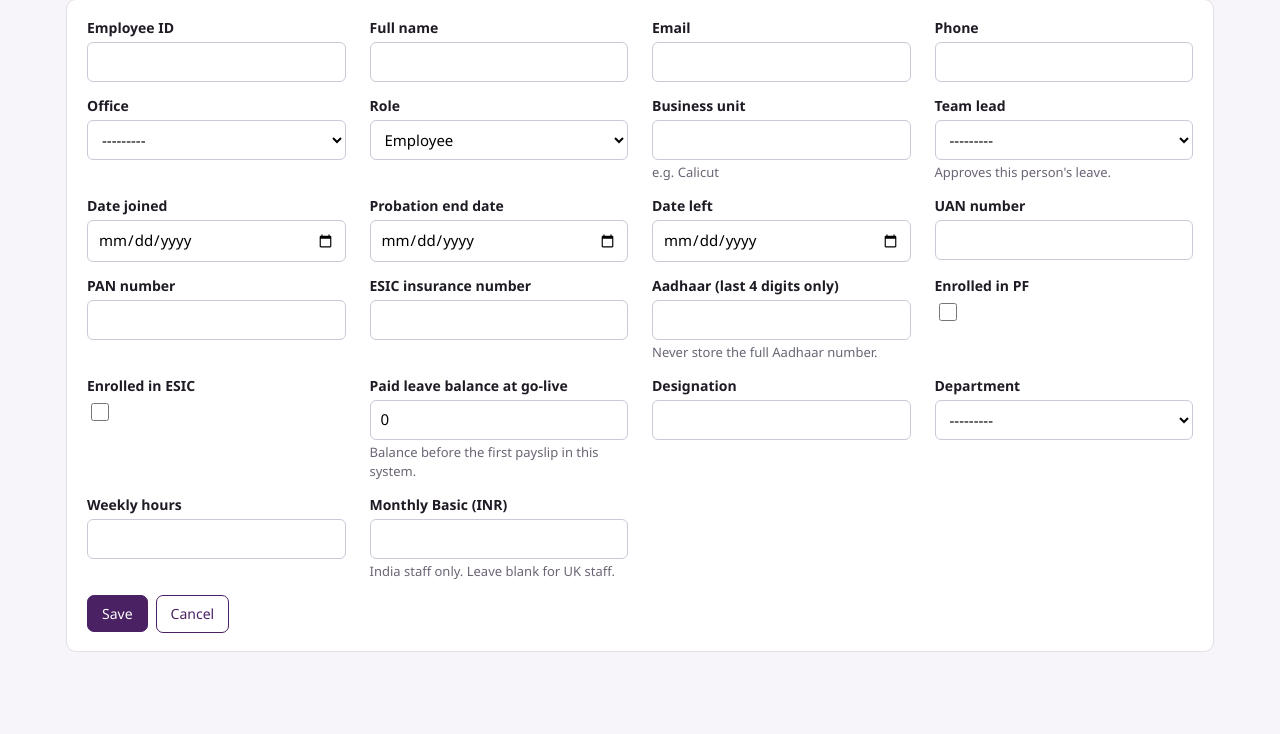
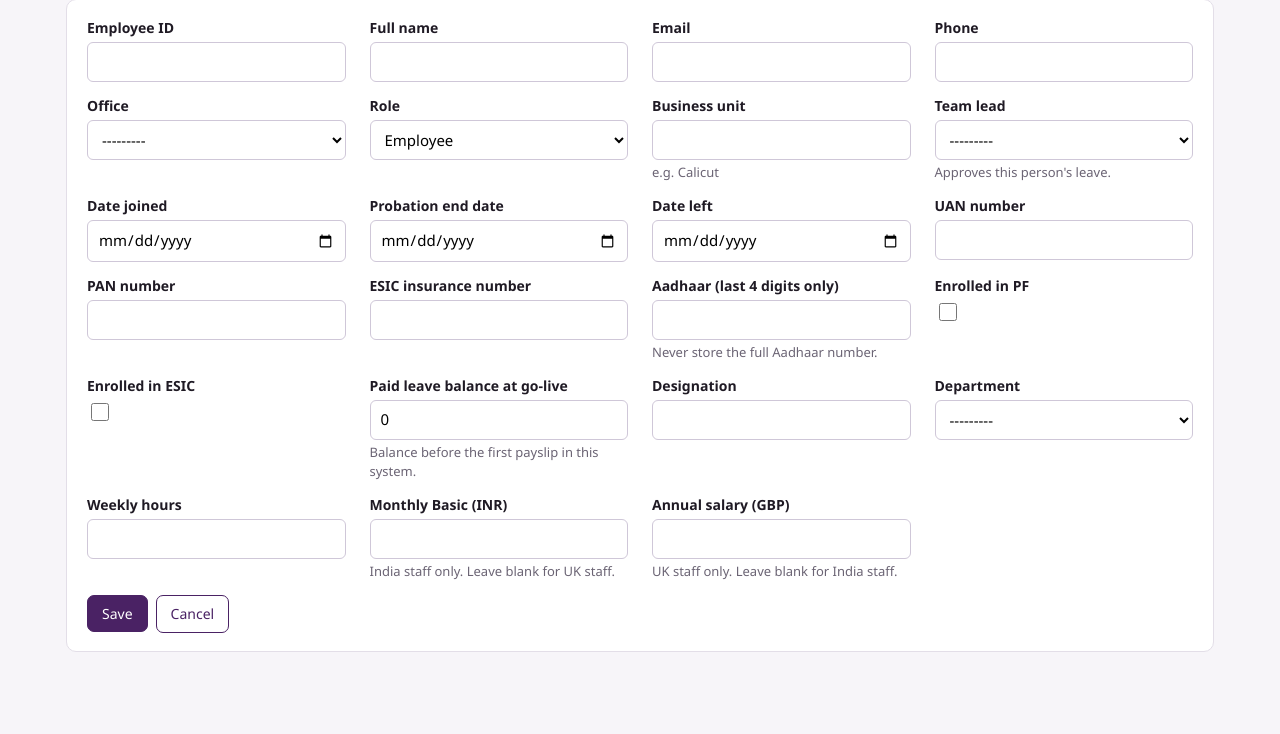
Before and after one commit to ariaann007/Tribe, a Django app: page /employees/new/ in a window 1280 px wide. Shown: the part 136-870 px from the top of the page. Run offline with Django 5.2, Linux system fonts and the light colour scheme; the visitor is signed in with stand-in values (Sample User, id 1); data that the repository does not hold is empty.

Commit message:
Record UK annual salaries in GBP
UK staff now have an Annual salary (GBP) on Record pay / role change,
with changes and % rises in employment history, a salary card on their
page and a UK salaries by department card on the dashboard. Admins only;
no UK payroll. India records reject GBP and UK records reject INR Basic.

Co-Authored-By: Claude Opus 5.5 <noreply@anthropic.com>

```diff
--- a/hr/admin.py
+++ b/hr/admin.py
@@ -33,7 +33,7 @@ class EmployeeAdmin(admin.ModelAdmin):
 
 @admin.register(EmploymentRecord)
 class EmploymentRecordAdmin(ReadOnlyAdmin):
-    list_display = ["employee", "effective_from", "designation", "basic_monthly", "reason"]
+    list_display = ["employee", "effective_from", "designation", "basic_monthly", "annual_salary_gbp", "reason"]
 
 
 @admin.register(LeaveRequest)
--- a/hr/forms.py
+++ b/hr/forms.py
@@ -32,6 +32,10 @@ class NewEmployeeForm(EmployeeForm):
         label="Monthly Basic (INR)", max_digits=12, decimal_places=2, required=False,
         help_text="India staff only. Leave blank for UK staff.",
     )
+    annual_salary_gbp = forms.DecimalField(
+        label="Annual salary (GBP)", max_digits=12, decimal_places=2, required=False,
+        help_text="UK staff only. Leave blank for India staff.",
+    )
 
     def clean(self):
         data = super().clean()
@@ -39,7 +43,9 @@ class NewEmployeeForm(EmployeeForm):
         if office == Office.INDIA and data.get("basic_monthly") is None:
             self.add_error("basic_monthly", "Basic salary is required for India staff.")
         if office == Office.UK and data.get("basic_monthly") is not None:
-            self.add_error("basic_monthly", "UK salaries are not stored in this system.")
+            self.add_error("basic_monthly", "UK staff have an annual GBP salary instead.")
+        if office == Office.INDIA and data.get("annual_salary_gbp") is not None:
+            self.add_error("annual_salary_gbp", "India staff are paid a monthly INR Basic instead.")
         dept = data.get("department")
         if dept and office and dept.office != office:
             self.add_error("department", "Department belongs to a different office.")
@@ -55,7 +61,10 @@ class DepartmentForm(forms.ModelForm):
 class EmploymentRecordForm(forms.ModelForm):
     class Meta:
         model = EmploymentRecord
-        fields = ["effective_from", "designation", "department", "weekly_hours", "basic_monthly", "reason"]
+        fields = [
+            "effective_from", "designation", "department", "weekly_hours", "basic_monthly", "annual_salary_gbp",
+            "reason",
+        ]
         widgets = {"effective_from": DATE}
 
 
--- a/hr/models.py
+++ b/hr/models.py
@@ -118,6 +118,10 @@ class Employee(models.Model):
         record = self.record_on(timezone.localdate())
         return record.department if record else self.department
 
+    def current_annual_salary_gbp(self):
+        record = self.record_on(timezone.localdate())
+        return record.annual_salary_gbp if record else None
+
     def current_basic(self):
         return self.basic_on(timezone.localdate())
 
@@ -145,7 +149,11 @@ class EmploymentRecord(models.Model):
     weekly_hours = models.DecimalField(max_digits=4, decimal_places=1, null=True, blank=True)
     basic_monthly = models.DecimalField(
         "Monthly Basic (INR)", max_digits=12, decimal_places=2, null=True, blank=True,
-        help_text="India staff only. UK salaries are not stored in this system.",
+        help_text="India staff only.",
+    )
+    annual_salary_gbp = models.DecimalField(
+        "Annual salary (GBP)", max_digits=12, decimal_places=2, null=True, blank=True,
+        help_text="UK staff only. Visible to admins only.",
     )
     reason = models.CharField(max_length=200, blank=True, help_text="e.g. Joined, Promotion, Annual increment")
     created_by = models.ForeignKey(settings.AUTH_USER_MODEL, null=True, on_delete=models.SET_NULL)
@@ -161,9 +169,20 @@ class EmploymentRecord(models.Model):
         if self.employee_id is None:
             return
         if self.employee.office == Office.UK and self.basic_monthly is not None:
-            raise ValidationError({"basic_monthly": "UK salaries are not stored in this system."})
+            raise ValidationError({"basic_monthly": "UK staff have an annual GBP salary, not an INR Basic."})
         if self.employee.office == Office.INDIA and self.basic_monthly is None:
             raise ValidationError({"basic_monthly": "Basic salary is required for India staff."})
+        if self.employee.office == Office.INDIA and self.annual_salary_gbp is not None:
+            raise ValidationError({"annual_salary_gbp": "India staff are paid a monthly INR Basic."})
+
+    @property
+    def salary(self):
+        """(amount, currency) for whichever salary applies to this office."""
+        if self.basic_monthly is not None:
+            return self.basic_monthly, "INR"
+        if self.annual_salary_gbp is not None:
+            return self.annual_salary_gbp, "GBP"
+        return None, None
 
 
 class LeaveRequest(models.Model):
--- a/hr/templatetags/hr_extras.py
+++ b/hr/templatetags/hr_extras.py
@@ -31,6 +31,25 @@ def inr(value, decimals=2):
 
 
 @register.filter
+def gbp(value, decimals=0):
+    """Format a number with standard grouping: 35,000"""
+    if value is None or value == "":
+        return "—"
+    try:
+        return f"{Decimal(value):,.{int(decimals)}f}"
+    except (InvalidOperation, TypeError, ValueError):
+        return value
+
+
+@register.filter
+def money(value, currency):
+    """₹2,90,750 for INR, £35,000 for GBP."""
+    if value is None:
+        return "—"
+    return f"£{gbp(value)}" if currency == "GBP" else f"₹{inr(value, 0)}"
+
+
+@register.filter
 def days(value):
     """1.0 -> 1, 1.5 -> 1.5"""
     if value is None:
--- a/hr/views.py
+++ b/hr/views.py
@@ -46,11 +46,14 @@ def home(request):
 def dashboard(request):
     today = timezone.localdate()
     rows, totals = services.current_cost_summary(today)
+    uk_rows, uk_totals = services.uk_salary_summary(today)
     runs = list(PayrollRun.objects.all()[:12])
     history = [(run, services.run_totals(run)) for run in runs]
     active = Employee.objects.exclude(date_left__lt=today)
     return render(request, "hr/dashboard.html", {
         "dept_rows": rows,
+        "uk_rows": uk_rows,
+        "uk_totals": uk_totals,
         "totals": totals,
         "history": history,
         "anniversaries": services.upcoming_anniversaries(30, today),
@@ -104,6 +107,8 @@ def employee_detail(request, pk):
         ctx["balance"] = services.leave_balance(e)
         ctx["advance_outstanding"] = services.advance_outstanding(e)
         ctx["current_basic"] = e.current_basic()
+    else:
+        ctx["current_salary_gbp"] = e.current_annual_salary_gbp()
     return render(request, "hr/employee_detail.html", ctx)
 
 
@@ -120,6 +125,7 @@ def employee_new(request):
         EmploymentRecord.objects.create(
             employee=e, effective_from=e.date_joined, designation=e.designation, department=e.department,
             weekly_hours=form.cleaned_data["weekly_hours"], basic_monthly=form.cleaned_data["basic_monthly"],
+            annual_salary_gbp=form.cleaned_data["annual_salary_gbp"],
             reason="Joined", created_by=request.user,
         )
         audit(request.user, "employee.created", e)
@@ -200,8 +206,7 @@ def _sync_current_role(e):
 def _record_form(request, e, instance, initial=None):
     form = EmploymentRecordForm(request.POST or None, instance=instance, initial=initial or {})
     form.fields["department"].queryset = Department.objects.filter(office=e.office)
-    if e.office == Office.UK:
-        del form.fields["basic_monthly"]
+    del form.fields["basic_monthly" if e.office == Office.UK else "annual_salary_gbp"]
     return form
 
 
@@ -215,6 +220,7 @@ def employment_change_new(request, pk):
         initial = {
             "designation": current.designation, "department": current.department,
             "weekly_hours": current.weekly_hours, "basic_monthly": current.basic_monthly,
+            "annual_salary_gbp": current.annual_salary_gbp,
         }
     form = _record_form(request, e, EmploymentRecord(employee=e), initial)
     if request.method == "POST" and form.is_valid():
@@ -237,7 +243,9 @@ def employment_change_new(request, pk):
 def employment_record_edit(request, pk, record_pk):
     e = get_object_or_404(Employee, pk=pk)
     record = get_object_or_404(EmploymentRecord, pk=record_pk, employee=e)
-    fields = ["effective_from", "designation", "department", "weekly_hours", "basic_monthly", "reason"]
+    fields = [
+        "effective_from", "designation", "department", "weekly_hours", "basic_monthly", "annual_salary_gbp", "reason",
+    ]
     before = {f: getattr(record, f) for f in fields}
     form = _record_form(request, e, record)
     if request.method == "POST" and form.is_valid():
@@ -267,7 +275,8 @@ def employment_record_delete(request, pk, record_pk):
     if e.employment_records.count() == 1:
         messages.error(request, "This is their only history entry. Edit it instead of deleting it.")
         return redirect("employee_detail", pk=e.pk)
-    detail = f"{record.effective_from}: {record.designation}, basic {record.basic_monthly or '—'}, {record.reason}"
+    amount, currency = record.salary
+    detail = f"{record.effective_from}: {record.designation}, salary {amount or '—'} {currency or ''}, {record.reason}"
     record.delete()
     _sync_current_role(e)
     audit(request.user, "employee.history_deleted", e, detail)
```
Also changed, not shown: hr/services.py (+35 -6 lines), hr/templates/hr/dashboard.html (+19 -1 lines), hr/templates/hr/employee_detail.html (+9 -2 lines), hr/tests/test_flow.py (+45 -0 lines), README.md, hr/migrations/0002_uk_annual_salary.py (added).
